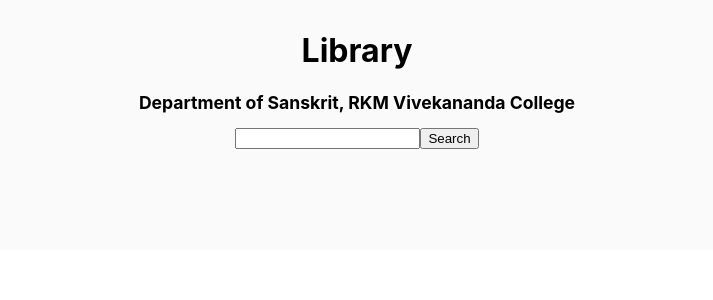
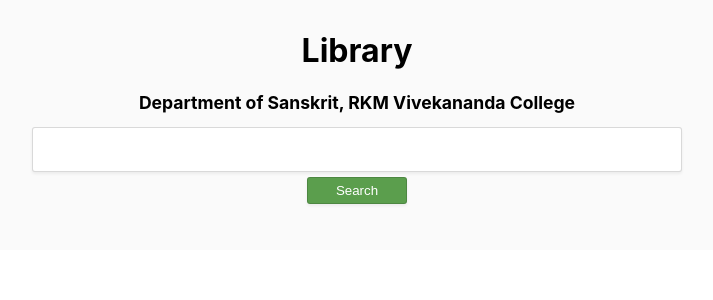
Before and after one commit to vipranarayan14/vcdoslib, a React (Create React App) app: page / in a window 1280 px wide. Shown: the top 300 px of the page, without its empty margins (283-996 px from the left). Built offline with nearby package versions, Linux system fonts and the light colour scheme; no server answers.

Commit message:
add styles for 'SearchBox'.

```diff
--- /dev/null
+++ b/src/components/SearchBox.css
@@ -0,0 +1,33 @@
+.SearchBox {
+  text-align: center;
+}
+
+.SearchBox input {
+  border: none;
+  outline: none;
+  display: block;
+  border: 1px solid rgba(0, 0, 0, 0.15);
+  box-shadow: 0 2px 3px rgba(0, 0, 0, 0.06);
+  padding: 5px;
+  margin: 5px auto;
+  border-radius: 3px;
+}
+
+.SearchBox input[type="search"] {
+  height: 45px;
+  width: 95%;
+  background-color: #fff;
+  font-size: 1.1rem;
+}
+
+.SearchBox input[type="submit"] {
+  width: 100px;
+  background-color: #5b9e4d;
+  color: #fff;
+}
+
+@media (min-width: 650px) {
+  .SearchBox input[type="search"] {
+    max-width: 650px;
+  }
+}
--- a/src/components/SearchBox.js
+++ b/src/components/SearchBox.js
@@ -1,7 +1,7 @@
 import React from 'react';
 import PropTypes from 'prop-types';
 
-// import './SearchBox.css';
+import './SearchBox.css';
 
 export const SearchBox = ({handleSubmit}) => (
 
```
